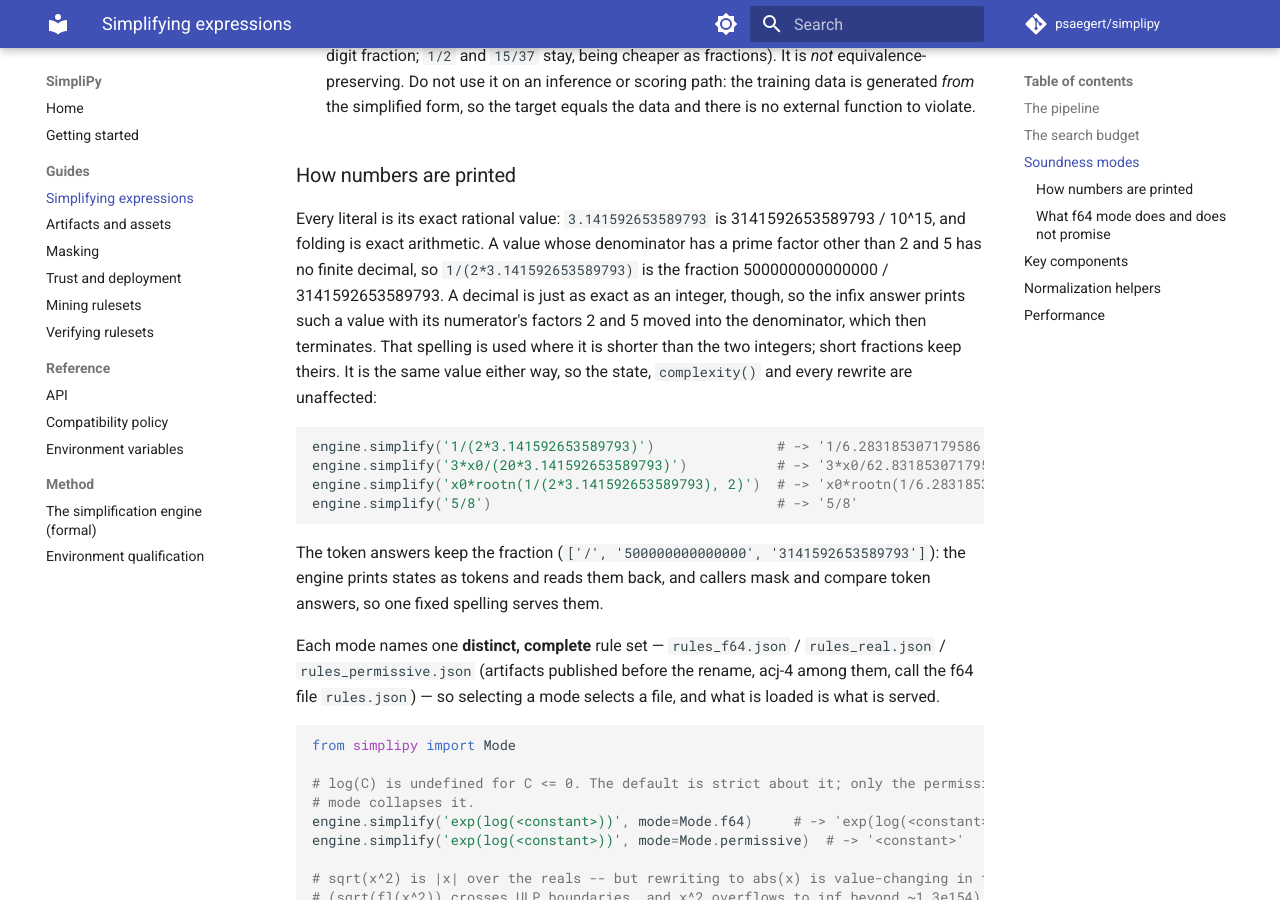
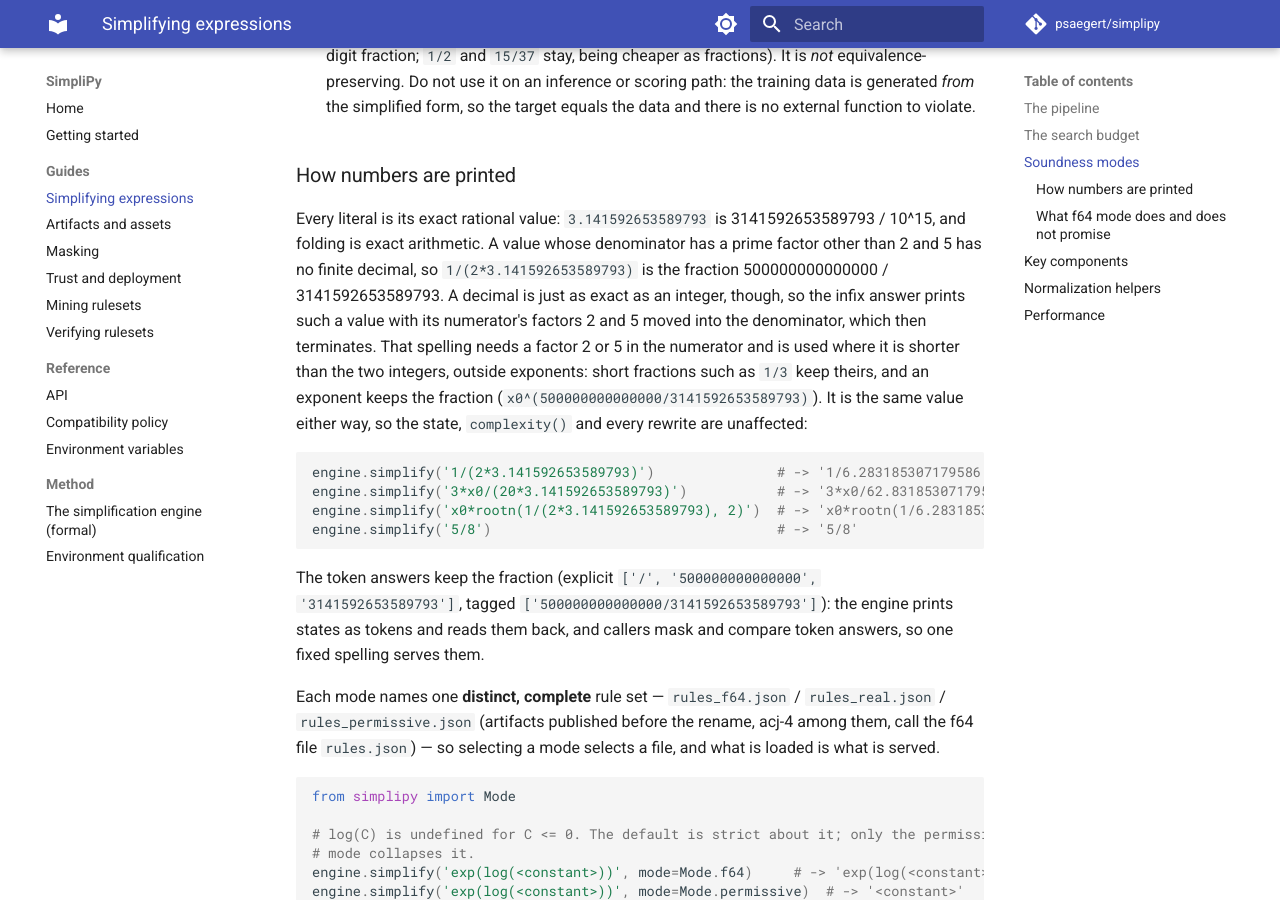
Before and after one commit to psaegert/simplipy, an MkDocs documentation site: the page built from docs/guides/simplify.md, in a window 1280 px wide and 900 px high, scrolled down 4088 px. Built offline with MkDocs 1.6.1 and Material for MkDocs 9.7.7, drawn with Linux system fonts in a browser that asks for light colours; comment, search, counter and statistics services are not loaded.

Commit message:
Review fixes: the docs say where the reader spelling applies; guard names, not calls; round trip on spelled values
- The guide, the simplify docstring and the changelog say the integer-over-decimal spelling
  needs a numerator with a factor 2 or 5, applies only where shorter and never in exponents
  (x0^(500000000000000/3141592653589793)); 1/3 stays 1/3.
- The changelog's identity claim is scoped to the f64 and real modes; permissive differs on
  one srbf row through the nearest-float fold.
- The source guard rejects any mention of ratio_spelling or infix_num outside the infix
  printer (the function passed as a value, a wrapper, the infix helper reused).
- A round trip over 44 values with pi in a denominator, 25 of them respelled, which fails on
  main and on 0.14.7.

Co-Authored-By: Claude Opus 5.5 <noreply@anthropic.com>
Claude-Session: https://claude.ai/code/session_016gamUqKQqroqag4GFsNu6W

````diff
--- a/docs/guides/simplify.md
+++ b/docs/guides/simplify.md
@@ -165,8 +165,10 @@ and folding is exact arithmetic. A value whose denominator has a prime factor ot
 and 5 has no finite decimal, so `1/(2*3.141592653589793)` is the fraction
 500000000000000 / 3141592653589793. A decimal is just as exact as an integer, though, so
 the infix answer prints such a value with its numerator's factors 2 and 5 moved into the
-denominator, which then terminates. That spelling is used where it is shorter than the two
-integers; short fractions keep theirs. It is the same value either way, so the state,
+denominator, which then terminates. That spelling needs a factor 2 or 5 in the numerator and
+is used where it is shorter than the two integers, outside exponents: short fractions such as
+`1/3` keep theirs, and an exponent keeps the fraction
+(`x0^(500000000000000/3141592653589793)`). It is the same value either way, so the state,
 `complexity()` and every rewrite are unaffected:
 
 ```python
@@ -176,8 +178,9 @@ engine.simplify('x0*rootn(1/(2*3.141592653589793), 2)')  # -> 'x0*rootn(1/6.2831
 engine.simplify('5/8')                                   # -> '5/8'
 ```
 
-The token answers keep the fraction (`['/', '500000000000000', '3141592653589793']`): the
-engine prints states as tokens and reads them back, and callers mask and compare token
+The token answers keep the fraction (explicit `['/', '500000000000000', '3141592653589793']`,
+tagged `['500000000000000/3141592653589793']`): the engine prints states as tokens and reads
+them back, and callers mask and compare token
 answers, so one fixed spelling serves them.
 
 Each mode names one **distinct, complete** rule set — `rules_f64.json` / `rules_real.json` /
````
Also changed, not shown: CHANGELOG.md (+11 -7 lines), 2 other files.
